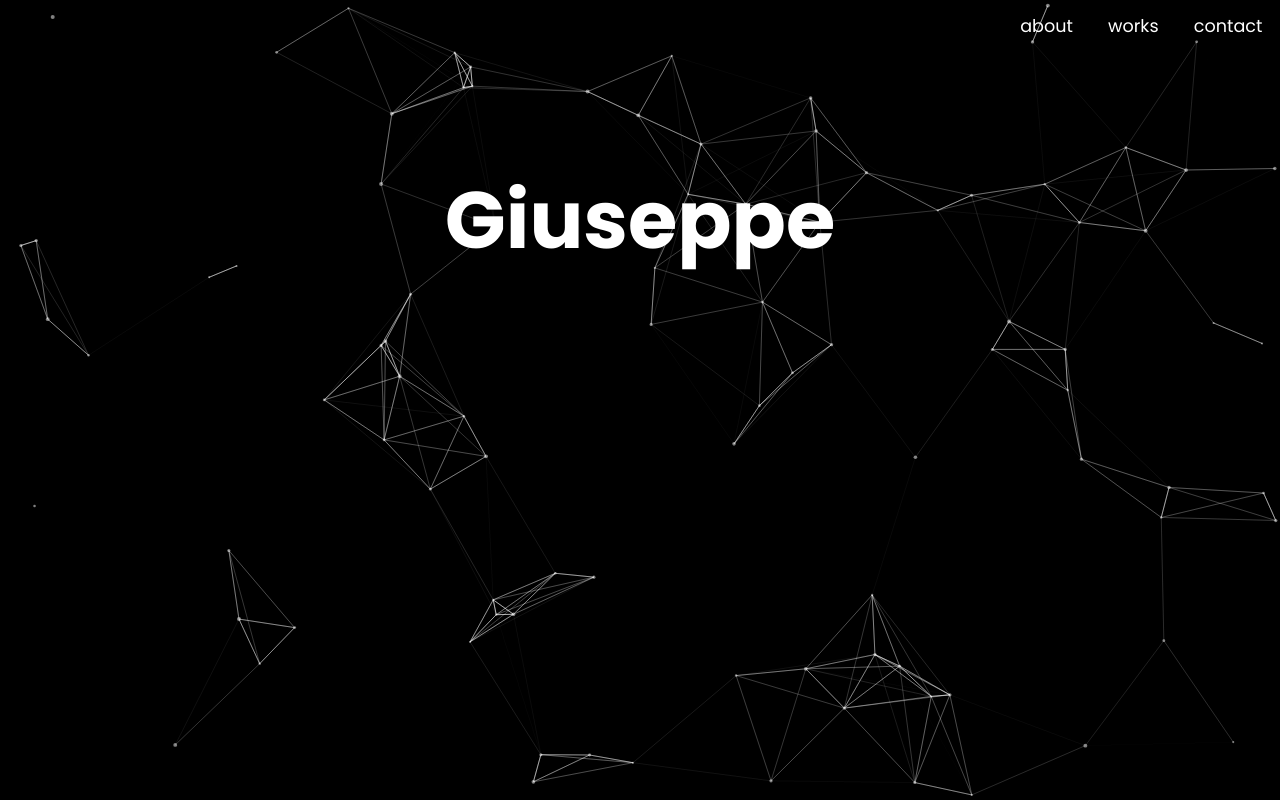
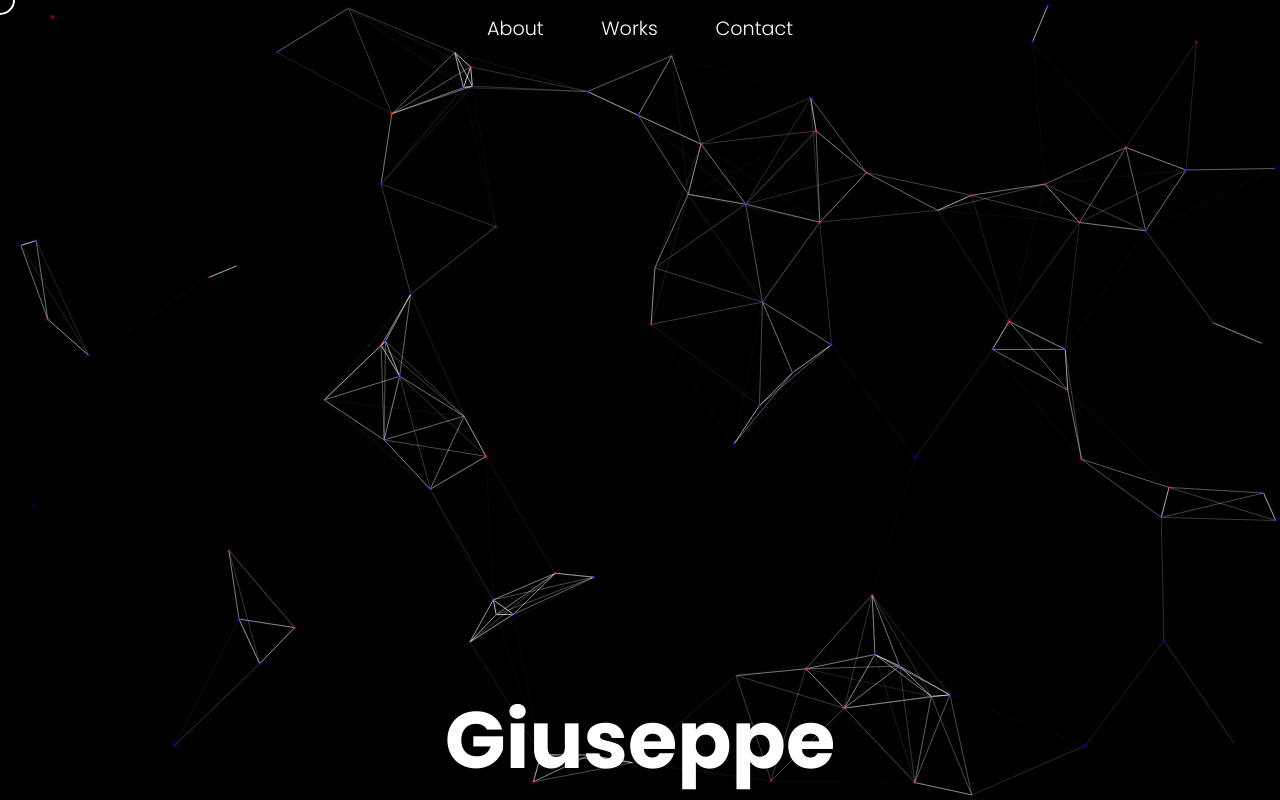
Before and after one commit to giuseppe-messi/portfolio-v2, a React app: page / in a window 1280 px wide. Shown: the top 800 px of the page. Built offline with nearby package versions, Linux system fonts and the light colour scheme.

Commit message:
updated nav, cursor and header

```diff
--- a/src/app/App.tsx
+++ b/src/app/App.tsx
@@ -1,32 +1,26 @@
-import { useMemo } from "react";
 import { CustomCursor } from "./components/custom-cursor/CustomCursor";
 import { Nav } from "./components/nav/Nav";
+import { ParticlesBackground } from "./components/particles-background/ParticlesBackground";
 import { Header } from "./sections/header/Header";
-import { useScrollDetection } from "./sections/header/useScrollDetection";
+import { useScrollDetectHeaderEnd } from "./sections/header/useScrollDetectHeaderEnd";
 import { OtherSection } from "./sections/other-section/OtherSection";
 import { SayHi } from "./sections/say-hi/SayHi";
 import { TechIUse } from "./sections/tech-i-use/TechIUse";
 
 export const App = () => {
-  const { targetRef, hasPassedHeader } = useScrollDetection();
-
-  const cachedHasPassedHeader = useMemo(
-    () => hasPassedHeader,
-    [hasPassedHeader]
-  );
-
-  const cachedTargetRef = useMemo(() => targetRef, [targetRef]);
+  const { targetRef, hasPassedHeader } = useScrollDetectHeaderEnd();
 
   return (
     <>
-      <Nav hasPassedHeader={cachedHasPassedHeader} />
-      <Header ref={cachedTargetRef} />
+      <Nav hasPassedHeader={hasPassedHeader} />
+      <Header ref={targetRef} />
       <OtherSection />
       <SayHi />
       <OtherSection />
       <TechIUse />
       <OtherSection />
       <CustomCursor />
+      <ParticlesBackground />
     </>
   );
 };
--- a/src/app/components/animated-heading/AnimatedHeading.styles.ts
+++ b/src/app/components/animated-heading/AnimatedHeading.styles.ts
@@ -17,12 +17,6 @@ const move = keyframes`
   100% {transform: translateY(0px);}
   `;
 
-export const Test = styled.span`
-  text-shadow: rgb(196 19 19 / 69%) 8px 6px;
-  background: #03a9f46b;
-  border-radius: 50px;
-`;
-
 export const Heading = styled.h1`
   color: white;
   font-size: 5em;
@@ -30,7 +24,7 @@ export const Heading = styled.h1`
   display: flex;
   flex-direction: column;
   align-items: center;
-  // text-shadow: 8px 6px #c41313eb;
+  justify-content: end;
 `;
 
 export const LetterWrap = styled.span<Pick<HeaderProps, "delay">>`
--- a/src/app/components/custom-cursor/CustomCursor.style.ts
+++ b/src/app/components/custom-cursor/CustomCursor.style.ts
@@ -2,12 +2,19 @@ import styled, { css } from "styled-components";
 
 interface CursorProps {
   position: CursorPositionProps;
+  isCursorHoverNavListItem: boolean;
 }
 
 interface CursorPositionProps {
   x: number;
   y: number;
 }
+
+const hoveringLisCss = css`
+  width: 100px;
+  height: 100px;
+  background-color: white;
+`;
 
 export const Cursor = styled.div.attrs<CursorProps>(
   ({ position: { x, y } }) => ({
@@ -18,11 +25,20 @@ export const Cursor = styled.div.attrs<CursorProps>(
   })
 )<CursorProps>`
   position: fixed;
-  transform: translateX(-120%) translateY(-50%);
+  transform: translateX(-50%) translateY(-50%);
+  width: 30px;
   height: 30px;
-  width: 30px;
+
+  ${({ isCursorHoverNavListItem }) =>
+    isCursorHoverNavListItem && hoveringLisCss}
+
+  z-index: 1;
+  mix-blend-mode: difference;
+  pointer-events: none;
+
   border-radius: 50%;
   mix-blend-mode: difference;
   border: 2px solid white;
-  transition: left ease-out, top ease-out;
+  transition: left ease-out, top ease-out, width 0.3s, height 0.3s,
+    background-color 0.3s;
 `;
--- a/src/app/components/custom-cursor/CustomCursor.tsx
+++ b/src/app/components/custom-cursor/CustomCursor.tsx
@@ -3,7 +3,7 @@ import * as S from "./CustomCursor.style";
 import { cursorStore } from "src/store/cursorStore";
 
 export const CustomCursor = () => {
-  const { isCursorVisible } = cursorStore();
+  const { isCursorHoverNavListItem } = cursorStore();
 
   const [position, setPosition] = useState({
     x: 0,
@@ -25,9 +25,10 @@ export const CustomCursor = () => {
     return () => removeMoveListener();
   }, []);
 
-  if (!isCursorVisible) {
-    return null;
-  }
-
-  return <S.Cursor position={position} />;
+  return (
+    <S.Cursor
+      position={position}
+      isCursorHoverNavListItem={isCursorHoverNavListItem}
+    />
+  );
 };
--- a/src/app/components/nav/Nav.styles.ts
+++ b/src/app/components/nav/Nav.styles.ts
@@ -2,61 +2,32 @@ import styled from "styled-components";
 
 interface NavProps {
   hasPassedHeader: boolean;
-  hasHovering: boolean;
-  isCurrent: boolean;
 }
 
-export const Nav = styled.nav<Pick<NavProps, "hasPassedHeader">>`
+export const Nav = styled.nav<NavProps>`
   position: fixed;
   width: 100%;
   height: 3em;
-  background: ${({ hasPassedHeader }) =>
+  font-size: 1.2em;
+  background-color: ${({ hasPassedHeader }) =>
     hasPassedHeader ? "black" : "transparent"};
+  transition: background-color 0.3s;
   padding: 0 1em;
   color: white;
-  font-size: 1.1em;
+  font-weight: 300;
   display: flex;
   align-items: center;
-  justify-content: end;
+  justify-content: center;
   z-index: 1;
 `;
 
 export const List = styled.ul`
   display: flex;
-  gap: 2em;
+  gap: 1em;
 `;
 
-export const ListItem = styled.li<Pick<NavProps, "hasHovering" | "isCurrent">>`
+export const ListItem = styled.li`
   list-style-type: none;
   cursor: pointer;
-  position: relative;
-  transition: transform 0.3s, opacity 0.3s;
-
-  opacity: ${({ hasHovering, isCurrent }) =>
-    hasHovering ? (isCurrent ? 1 : 0.5) : 1};
-
-  &::after {
-    content: "";
-    position: absolute;
-    top: 50%;
-    left: 50%;
-    transform: translate(-50%, -50%);
-    width: 0;
-    height: 0;
-    border-radius: 50%;
-    background-color: #ff0000;
-    opacity: 0;
-    transition: width 0.3s, height 0.3s, opacity 0.3s;
-    z-index: -1;
-  }
-
-  &:hover {
-    transform: scale(1.4);
-
-    &:after {
-      width: 120px;
-      height: 120px;
-      opacity: 0.5;
-    }
-  }
+  padding: 0 1em;
 `;
--- a/src/app/components/nav/Nav.tsx
+++ b/src/app/components/nav/Nav.tsx
@@ -1,78 +1,38 @@
 import * as S from "./Nav.styles";
-import { memo, useCallback, useReducer } from "react";
+import { memo, useCallback } from "react";
 import { navItems } from "./navItems";
 import { cursorStore } from "src/store/cursorStore";
-
-export interface NavReducerState {
-  hasHovering: boolean;
-  current: string | null;
-}
-
-interface NavReducerAction {
-  type: "onMouseHover" | "onMouseLeave";
-  data: string | null;
-}
 
 interface NavProps {
   hasPassedHeader: boolean | null;
 }
 
 export const Nav = memo(({ hasPassedHeader }: NavProps) => {
-  const { setIsCursorVisible } = cursorStore();
+  const { setIsCursorHoverNavListItem } = cursorStore();
 
-  console.log("hasPassedHeader: ", hasPassedHeader);
-
-  const reducerFunc = useCallback(
-    (_: NavReducerState, action: NavReducerAction): NavReducerState => {
-      const { type, data } = action;
-
-      return {
-        hasHovering: type === "onMouseHover",
-        current: data,
-      };
-    },
+  const handleMouseOver = useCallback(
+    () => setIsCursorHoverNavListItem(true),
     []
   );
 
-  const [state, dispatch] = useReducer(reducerFunc, {
-    hasHovering: false,
-    current: null,
-  });
-
-  const handleMouseOver = useCallback((currentItem: string) => {
-    setIsCursorVisible(false);
-    dispatch({
-      type: "onMouseHover",
-      data: currentItem,
-    });
-  }, []);
-
-  const handleMouseLeave = useCallback(() => {
-    setIsCursorVisible(true);
-    dispatch({
-      type: "onMouseLeave",
-      data: null,
-    });
-  }, []);
+  const handleMouseLeave = useCallback(
+    () => setIsCursorHoverNavListItem(false),
+    []
+  );
 
   return (
     <S.Nav hasPassedHeader={hasPassedHeader!}>
       <S.List>
         {navItems.map((item) => {
           const { name } = item;
-          const { hasHovering, current } = state;
 
           return (
             <S.ListItem
               key={name}
-              onMouseOver={() => handleMouseOver(name)}
+              onMouseOver={handleMouseOver}
               onMouseLeave={handleMouseLeave}
-              hasHovering={hasHovering}
-              isCurrent={current === name}
             >
-              {name.split("").map((l) => (
-                <span>{l}</span>
-              ))}
+              {name}
             </S.ListItem>
           );
         })}
--- a/src/app/components/nav/navItems.ts
+++ b/src/app/components/nav/navItems.ts
@@ -1,11 +1,11 @@
 export const navItems = [
   {
-    name: "about",
+    name: "About",
   },
   {
-    name: "works",
+    name: "Works",
   },
   {
-    name: "contact",
+    name: "Contact",
   },
 ];
--- a/src/app/components/particles-background/ParticlesBackground.tsx
+++ b/src/app/components/particles-background/ParticlesBackground.tsx
@@ -69,7 +69,7 @@ export const ParticlesBackground = () => {
         },
         particles: {
           color: {
-            value: "#ffffff",
+            value: ["#0000ff", "#ff0000"],
           },
           links: {
             color: "#ffffff",
--- a/src/app/sections/header/Header.tsx
+++ b/src/app/sections/header/Header.tsx
@@ -1,5 +1,4 @@
 import { AnimatedHeading } from "src/app/components/animated-heading/AnimatedHeading";
-import { ParticlesBackground } from "../../components/particles-background/ParticlesBackground";
 import * as S from "./Header.styles";
 import { forwardRef, memo } from "react";
 
@@ -7,7 +6,6 @@ export const Header = memo(
   forwardRef<HTMLElement>((_, ref) => {
     return (
       <S.Header ref={ref}>
-        <ParticlesBackground />
         <AnimatedHeading text="Giuseppe" />
       </S.Header>
     );
--- a/src/app/sections/header/useScrollDetection.ts
+++ b/src/app/sections/header/useScrollDetectHeaderEnd.ts
@@ -1,6 +1,6 @@
-import { useEffect, useRef, useState } from "react";
+import { useEffect, useMemo, useRef, useState } from "react";
 
-export const useScrollDetection = () => {
+export const useScrollDetectHeaderEnd = () => {
   const targetRef = useRef<HTMLElement | null>(null);
 
   const [hasPassedHeader, setHasPassedHeader] = useState<boolean | null>(null);
@@ -31,8 +31,15 @@ export const useScrollDetection = () => {
     return () => handleRemoveScroll();
   }, []);
 
+  const cachedTargetRef = useMemo(() => targetRef, [targetRef]);
+
+  const cachedHasPassedHeader = useMemo(
+    () => hasPassedHeader,
+    [hasPassedHeader]
+  );
+
   return {
-    targetRef,
-    hasPassedHeader,
+    targetRef: cachedTargetRef,
+    hasPassedHeader: cachedHasPassedHeader,
   };
 };
--- a/src/store/cursorStore.ts
+++ b/src/store/cursorStore.ts
@@ -1,15 +1,15 @@
 import { create } from "zustand";
 
 interface cursorStoreProps {
-  isCursorVisible: boolean;
-  setIsCursorVisible: (val: boolean) => void;
+  isCursorHoverNavListItem: boolean;
+  setIsCursorHoverNavListItem: (val: boolean) => void;
 }
 
 export const cursorStore = create<cursorStoreProps>((set) => ({
-  isCursorVisible: true,
+  isCursorHoverNavListItem: false,
 
-  setIsCursorVisible: (val) =>
+  setIsCursorHoverNavListItem: (val) =>
     set({
-      isCursorVisible: val,
+      isCursorHoverNavListItem: val,
     }),
 }));
```
